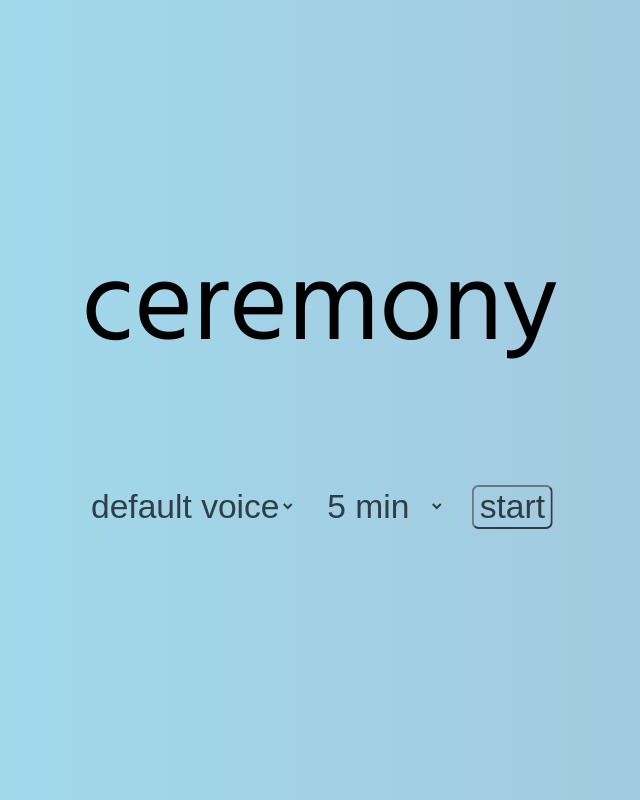
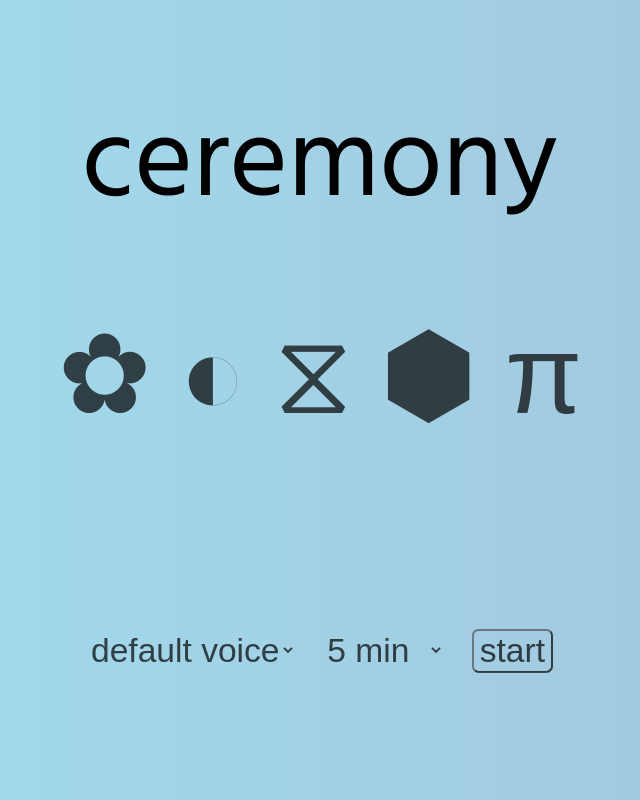
Before and after one commit to justinwolfe/ceremony, a plain HTML site: page index.html in a window 1280 px wide. Shown: the whole page, without its empty margins (320-960 px from the left). Drawn offline with nearby package versions, Linux system fonts and the light colour scheme.

Commit message:
added glyphs, futzed around a bunch with pseudoclasses trying to get custom radio buttons to work, got them to work

```diff
--- a/index.html
+++ b/index.html
@@ -10,7 +10,30 @@
 <div id="app">
 	<div id="title">ceremony</div>
 	<div id="output"></div>
-	<div id="glyphs"></div>
+	<div id="glyphs">
+	  <fieldset>
+	  	<span class="glyph">
+	  		<input type="radio" name="radio-1" id="radio-1" class="hide">
+	  		<label for="radio-1" class="glyph">✿</label>
+	  	</span>
+	  	<span class="glyph">
+	  		<input type="radio" name="radio-1" id="radio-2" class="hide">
+	  		<label for="radio-2" class="glyph">◐</label>
+	  	</span>
+	  	<span class="glyph">
+	  		<input type="radio" name="radio-1" id="radio-3" class="hide">
+	  		<label for="radio-3" class="glyph">⧖</label>
+	  	</span>
+	  	<span class="glyph">
+	  		<input type="radio" name="radio-1" id="radio-4" class="hide">
+	  		<label for="radio-4" class="glyph">⬢</label>
+	  	</span>
+	  	<span class="glyph">
+	  		<input type="radio" name="radio-1" id="radio-5" class="hide">
+	  		<label for="radio-5" class="glyph">π</label>
+	  	</span>
+	  </fieldset>
+	</div>
 	<select id="voices">
 	  <option value="default" selected>default voice</option>
 	</select>
--- a/style.css
+++ b/style.css
@@ -6,6 +6,7 @@
 	top:50%;
 	left:50%;
 	padding:15px;
+	width:100%;
 	-ms-transform: translateX(-50%) translateY(-50%);
 	-webkit-transform: translate(-50%,-50%);
 	transform: translate(-50%,-50%);
@@ -26,8 +27,25 @@ select {
 	font-size:.3em;
 }
 
+#glyphs{
+	opacity:.7;
+}
+
+
 
 #timer{
+	display:none;
+}
+
+span:not(#foo) > input:checked + label {
+	border:1px solid black;
+}
+
+fieldset{
+	border:none!important;
+}
+
+.hide{
 	display:none;
 }
 
```
